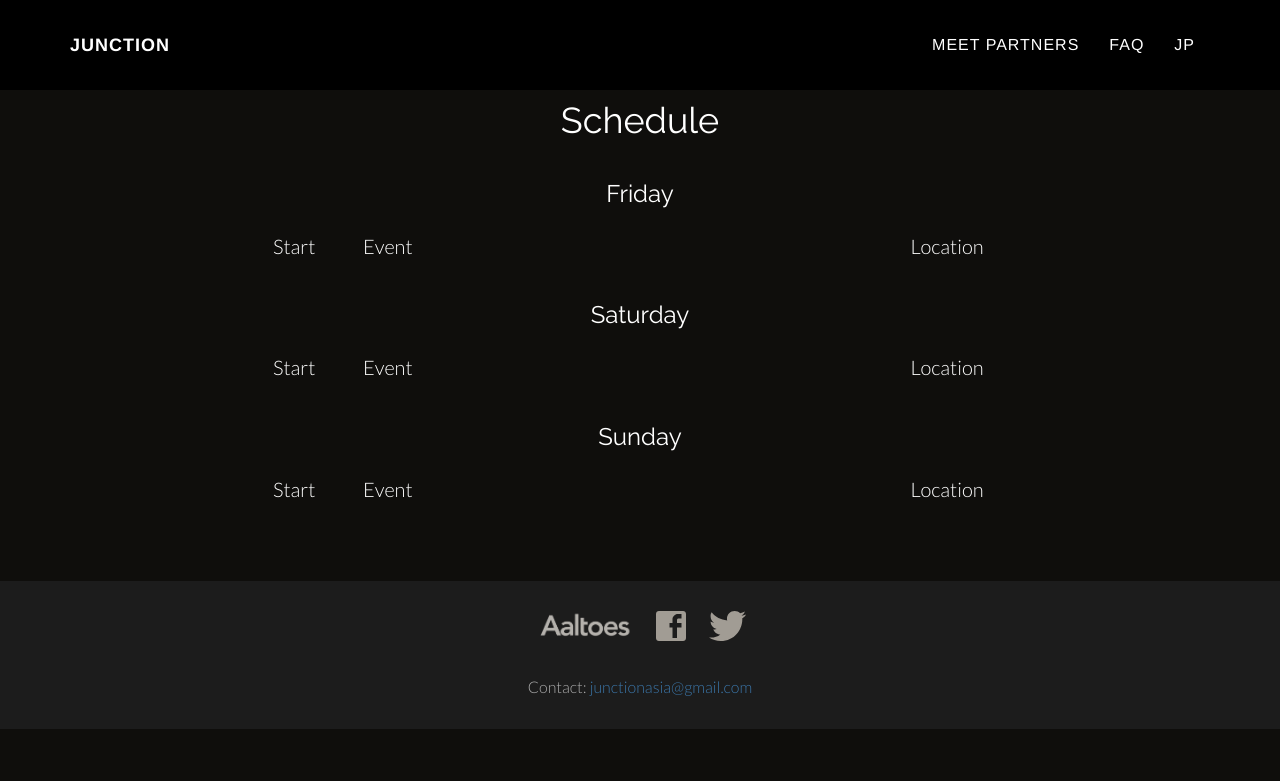
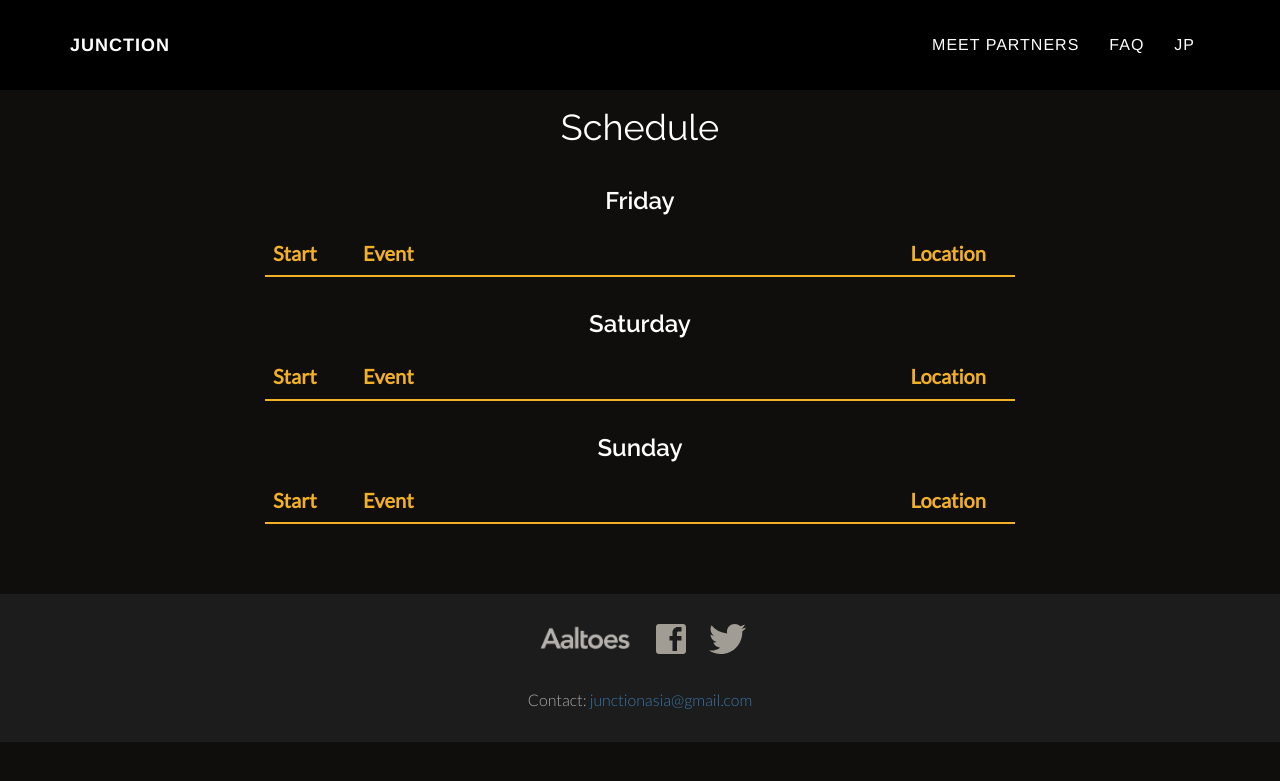
Before and after one commit to junctionasia/junctionasia.github.io, a Jekyll site: the page built from schedule.html, in a window 1280 px wide. Shown: the top 781 px of the page. Built offline with Jekyll 4.4.1, drawn with Linux system fonts in a browser that asks for light colours; nearby versions of some CDN libraries.

Commit message:
Change in faq

```diff
--- a/css/main.scss
+++ b/css/main.scss
@@ -305,6 +305,62 @@
   }
 
 }
+
+/* FAQ */
+
+.text-content {
+  h1 {
+    margin-top: 50px;
+  }
+
+  h4{
+    margin-top: 50px;
+    text-align: left;
+    color: $apply-color;
+  }
+
+  p{
+    text-align: left;
+  }
+}
+
+
+#prizes {
+  h4, p {
+    text-align: center;
+  }
+
+}
+
+.schedule {
+  h3 {
+    font-weight: bold;
+  }
+  .table {
+    text-align: left;
+    font-size: 20px;
+  &.hardware tbody td{
+
+      padding-left:30px;
+
+  }
+    td:nth-child(1) {
+      width: 12%;
+      min-width: 50px;
+    }
+    td:last-child {
+      width: 15%;
+      min-width: 75px;
+    }
+  }
+
+  thead {
+    font-weight: bold;
+    color: $apply-color;
+    border-bottom: 2px solid $apply-color;
+  }
+}
+
 
 /*Google iframe*/
 
--- a/faq.html
+++ b/faq.html
@@ -10,7 +10,7 @@
                 <br><h2>FAQ</h2>
                 <h4>Does it cost to attend?</h4>
                 <p>No, that's the best part! It's completely FREE to attend!</p>
-		<h4>How do I register?<./h4>
+		<h4>How do I register?</h4>
 		<p>The register can be accessed <a href="https://goo.gl/1gRwdm">here!</a></p>
                 <h4>What size can a team be?</h4>
                 <p>Teams can be up to 5 people. If you want to hack alone, that is totally fine. If you are still looking for a team, don't worry, we will have team building and pitching sessions at the event. You can apply at any time and join any team at any time. The team question in the application is only to make sure the entire team makes it to the event.</p>
```
